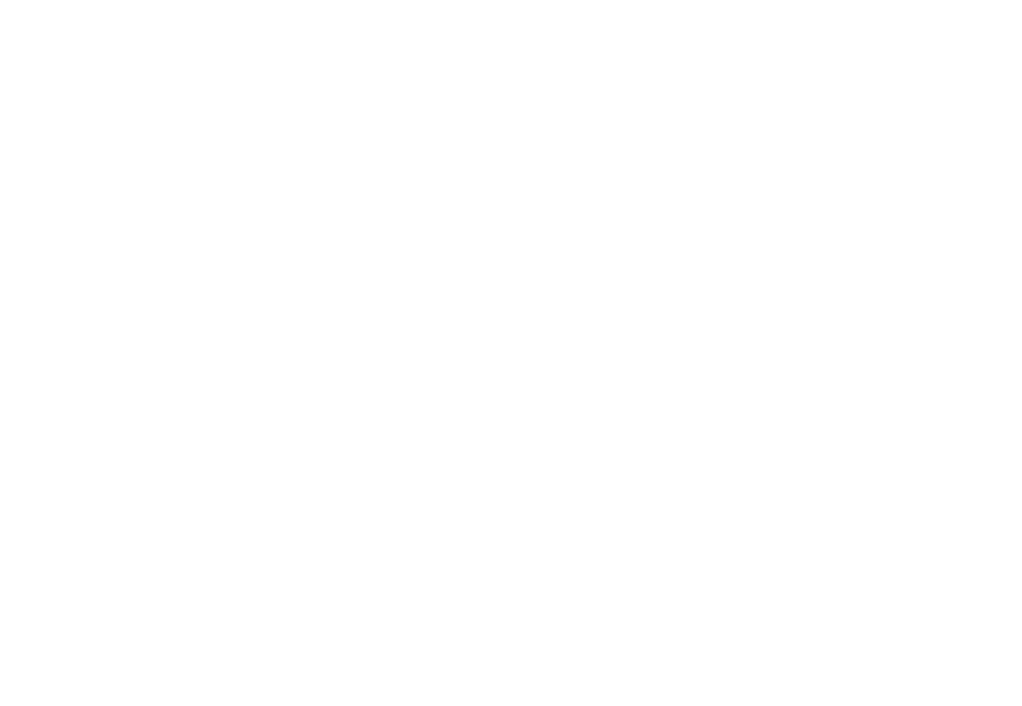
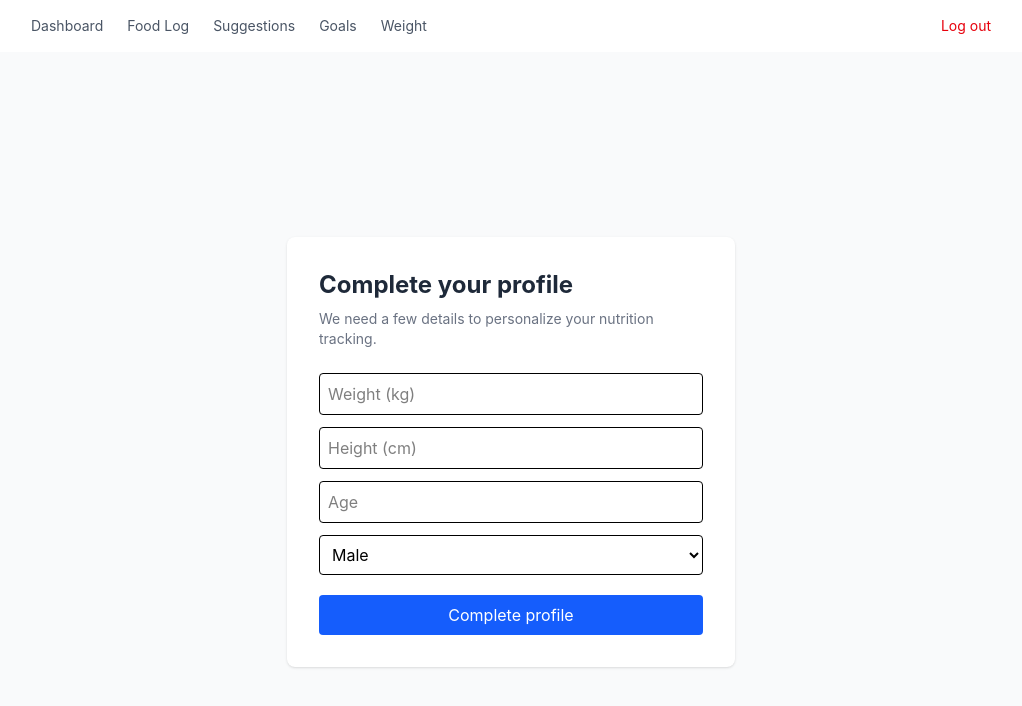
Before and after one commit to nasserrgithub/nutritrack-frontend, a React (Vite) app: page /profile in a window 1280 px wide. Before the commit this address had no page. Shown: the top 706 px of the page, without its empty margins (129-1151 px from the left). Built offline with nearby package versions, Linux system fonts and the light colour scheme; sample sign-in values are in the browser's storage; the HTML template or start-up script is replaced by a standard one.

Commit message:
Use VITE_API_URL for Google OAuth redirect URL

```diff
--- a/src/App.jsx
+++ b/src/App.jsx
@@ -7,6 +7,8 @@ import FoodLogPage from "./pages/FoodLogPage"
 import WeightHistoryPage from "./pages/WeightHistoryPage"
 import GoalsPage from "./pages/GoalsPage"
 import SuggestionsPage from "./pages/SuggestionsPage"
+import AuthCallbackPage from "./pages/AuthCallbackPage"
+import ProfilePage from "./pages/ProfilePage"
 
 const App = () => {
     return (
@@ -55,6 +57,15 @@ const App = () => {
                         </ProtectedRoute>
                     }
                 />
+                <Route path="/auth/callback" element={<AuthCallbackPage />} />
+                <Route
+                    path="/profile"
+                    element={
+                        <ProtectedRoute>
+                            <ProfilePage />
+                        </ProtectedRoute>
+                    }
+                />
             </Routes>
         </BrowserRouter>
     )
--- a/src/components/NaturalLanguageForm.jsx
+++ b/src/components/NaturalLanguageForm.jsx
@@ -33,8 +33,8 @@ const NaturalLanguageForm = ({ onLogged }) => {
                 placeholder="Alternatively, you can describe what you ate here (e.g. 'two eggs and toast')"
                 value={mealData}
                 onChange={(event) => setMealData(event.target.value)}
-                className="w-full border rounded p-2 mb-3 flex-1"
-                rows={3}
+                className="w-full border rounded p-2 mb-3 resize-none overflow-y-auto"
+                rows={5}
             />
 
             <button
--- /dev/null
+++ b/src/pages/AuthCallbackPage.jsx
@@ -0,0 +1,37 @@
+import { useEffect } from "react"
+import { useNavigate, useSearchParams } from "react-router-dom"
+
+const AuthCallbackPage = () => {
+    const [searchParams] = useSearchParams()
+    const navigate = useNavigate()
+
+    useEffect(() => {
+        const token = searchParams.get("token")
+        const profileComplete = searchParams.get("profile_complete") === "true"
+        const userId = searchParams.get("user_id")
+
+        if (!token) {
+            navigate("/login")
+            return
+        }
+
+        // store the JWT token
+        localStorage.setItem("token", token)
+
+        if (!profileComplete) {
+            // new Google user — needs to complete profile
+            navigate("/profile")
+        } else {
+            // existing user — go straight to dashboard
+            navigate("/dashboard")
+        }
+    }, [])
+
+    return (
+        <div className="min-h-screen bg-gray-50 flex items-center justify-center">
+            <p className="text-gray-500">Signing you in...</p>
+        </div>
+    )
+}
+
+export default AuthCallbackPage
--- a/src/pages/FoodLogPage.jsx
+++ b/src/pages/FoodLogPage.jsx
@@ -23,7 +23,7 @@ const FoodLogPage = () => {
                     Food Log
                 </h1>
 
-                <div className="grid grid-cols-1 md:grid-cols-2 gap-6 items-stretch">
+                <div className="grid grid-cols-1 md:grid-cols-2 gap-6 items-start">
                     <div className="flex flex-col">
                         <div className="flex gap-1 mb-3">
                             {TABS.map((tab, i) => (
--- a/src/pages/LoginPage.jsx
+++ b/src/pages/LoginPage.jsx
@@ -57,13 +57,29 @@ const LoginPage = () => {
 
                 <p className="text-sm text-gray-500 mt-4 text-center">
                     Don't have an account?{" "}
-                    <Link
-                        to="/register"
-                        className="text-blue-600 hover:underline"
-                    >
+                    <Link to="/register" className="text-blue-600 hover:underline">
                         Register
                     </Link>
                 </p>
+
+                <div className="mt-4">
+                    <div className="relative flex items-center justify-center mb-3">
+                        <div className="border-t border-gray-200 w-full"></div>
+                        <span className="bg-white px-2 text-gray-400 text-sm absolute">or</span>
+                    </div>
+                    <a
+                        href={`${import.meta.env.VITE_API_URL || "http://localhost:8000"}/auth/google`}
+                        className="w-full flex items-center justify-center gap-2 border border-gray-300 rounded p-2 text-gray-600 hover:bg-gray-50 transition-colors"
+                    >
+                        <svg className="w-5 h-5" viewBox="0 0 24 24">
+                            <path fill="#4285F4" d="M22.56 12.25c0-.78-.07-1.53-.2-2.25H12v4.26h5.92c-.26 1.37-1.04 2.53-2.21 3.31v2.77h3.57c2.08-1.92 3.28-4.74 3.28-8.09z"/>
+                            <path fill="#34A853" d="M12 23c2.97 0 5.46-.98 7.28-2.66l-3.57-2.77c-.98.66-2.23 1.06-3.71 1.06-2.86 0-5.29-1.93-6.16-4.53H2.18v2.84C3.99 20.53 7.7 23 12 23z"/>
+                            <path fill="#FBBC05" d="M5.84 14.09c-.22-.66-.35-1.36-.35-2.09s.13-1.43.35-2.09V7.07H2.18C1.43 8.55 1 10.22 1 12s.43 3.45 1.18 4.93l2.85-2.22.81-.62z"/>
+                            <path fill="#EA4335" d="M12 5.38c1.62 0 3.06.56 4.21 1.64l3.15-3.15C17.45 2.09 14.97 1 12 1 7.7 1 3.99 3.47 2.18 7.07l3.66 2.84c.87-2.6 3.3-4.53 6.16-4.53z"/>
+                        </svg>
+                        Continue with Google
+                    </a>
+                </div>
             </form>
         </div>
     )
--- /dev/null
+++ b/src/pages/ProfilePage.jsx
@@ -0,0 +1,93 @@
+import { useState } from "react"
+import { useNavigate } from "react-router-dom"
+import apiClient from "../api/client"
+
+const ProfilePage = () => {
+    const [weightKg, setWeightKg] = useState("")
+    const [heightCm, setHeightCm] = useState("")
+    const [age, setAge] = useState("")
+    const [gender, setGender] = useState("male")
+    const [loading, setLoading] = useState(false)
+    const [error, setError] = useState("")
+    const navigate = useNavigate()
+
+    const handleSubmit = async (e) => {
+        e.preventDefault()
+        setLoading(true)
+        try {
+            await apiClient.post("/auth/profile", {
+                weight_kg: parseFloat(weightKg),
+                height_cm: parseFloat(heightCm),
+                age: parseInt(age),
+                gender,
+            })
+            navigate("/dashboard")
+        } catch (err) {
+            setError("Could not save profile. Please try again.")
+            console.error(err)
+        } finally {
+            setLoading(false)
+        }
+    }
+
+    return (
+        <div className="min-h-screen bg-gray-50 flex items-center justify-center p-4">
+            <div className="bg-white rounded-lg shadow p-8 w-full max-w-md">
+                <h1 className="text-2xl font-bold text-gray-800 mb-2">
+                    Complete your profile
+                </h1>
+                <p className="text-gray-500 text-sm mb-6">
+                    We need a few details to personalize your nutrition tracking.
+                </p>
+
+                {error && <p className="text-red-500 text-sm mb-4">{error}</p>}
+
+                <form onSubmit={handleSubmit} className="flex flex-col gap-3">
+                    <input
+                        type="number"
+                        placeholder="Weight (kg)"
+                        value={weightKg}
+                        onChange={(e) => setWeightKg(e.target.value)}
+                        className="w-full border rounded p-2"
+                        required
+                    />
+                    <input
+                        type="number"
+                        placeholder="Height (cm)"
+                        value={heightCm}
+                        onChange={(e) => setHeightCm(e.target.value)}
+                        className="w-full border rounded p-2"
+                        required
+                    />
+                    <input
+                        type="number"
+                        placeholder="Age"
+                        value={age}
+                        onChange={(e) => setAge(e.target.value)}
+                        className="w-full border rounded p-2"
+                        required
+                    />
+                    <select
+                        value={gender}
+                        onChange={(e) => setGender(e.target.value)}
+                        className="w-full border rounded p-2"
+                    >
+                        <option value="male">Male</option>
+                        <option value="female">Female</option>
+                        <option value="other">Other</option>
+                    </select>
+
+                    <button
+                        type="submit"
+                        disabled={loading}
+                        className="w-full bg-blue-600 text-white rounded p-2 mt-2 hover:bg-blue-700 disabled:bg-gray-400"
+                    >
+                        {loading ? "Saving..." : "Complete profile"}
+                    </button>
+                </form>
+            </div>
+        </div>
+    )
+}
+
+export default ProfilePage
```
Also changed, not shown: 1 other file (tests, documents, lock files or other folders).
